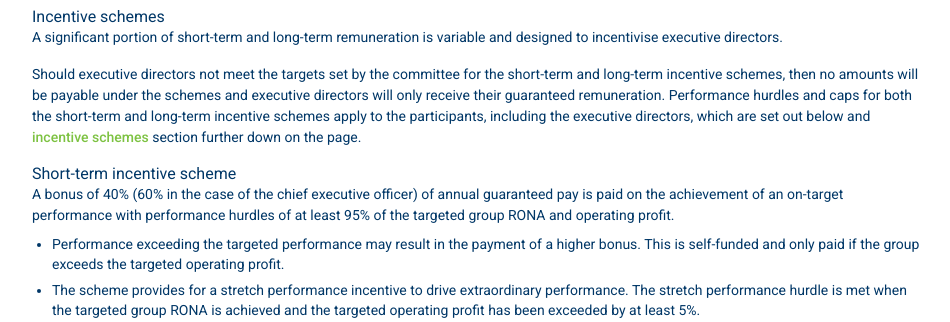
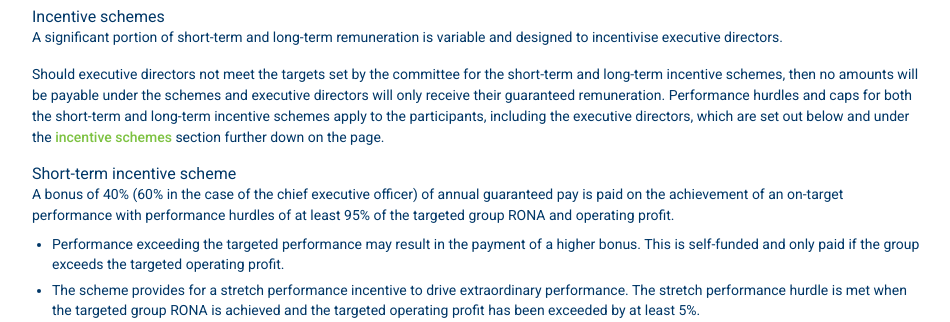
Before and after one commit to g2design/clicks_2018, a PHP site: page /pages/governance/rewarding_value.php in a window 1280 px wide. Shown: the part 3435-3757 px from the top of the page, without its empty margins (258-1208 px from the left). Run offline with PHP 8.4, Linux system fonts and the light colour scheme.

Commit message:
[Dev] Content population
[Dev] Content population

```diff
--- a/pages/governance/rewarding_value.php
+++ b/pages/governance/rewarding_value.php
@@ -141,7 +141,7 @@
                 <p>The annual pay increase of the executive directors is directly related to individual performance ratings and aligned to the annual increase ranges per performance rating as determined by the committee and applied consistently across the group. The sustainability of the group’s business is critical in determining remuneration and the board is satisfied that the performance targets do not encourage increased risk-taking by the executives.</p>
                 <h5 class="margin-bottom-0">Incentive schemes</h5>
                 <p>A significant portion of short-term and long-term remuneration is variable and designed to incentivise executive directors.</p>
-                <p>Should executive directors not meet the targets set by the committee for the short-term and long-term incentive schemes, then no amounts will be payable under the schemes and executive directors will only receive their guaranteed remuneration. Performance hurdles and caps for both the short-term and long-term incentive schemes apply to the participants, including the executive directors, which are set out below and <a href="pages/governance/rewarding_value#incentive-scheme">incentive schemes</a> section further down on the page.</p>
+                <p>Should executive directors not meet the targets set by the committee for the short-term and long-term incentive schemes, then no amounts will be payable under the schemes and executive directors will only receive their guaranteed remuneration. Performance hurdles and caps for both the short-term and long-term incentive schemes apply to the participants, including the executive directors, which are set out below and under the <a href="pages/governance/rewarding_value#incentive-scheme">incentive schemes</a> section further down on the page.</p>
                 <h5 class="margin-bottom-0">Short-term incentive scheme</h5>
                 <p class="margin-bottom-5px">A bonus of 40% (60% in the case of the chief executive officer) of annual guaranteed pay is paid on the achievement of an on-target performance with performance hurdles of at least 95% of the targeted group RONA and operating profit.</p>
                 <ul class="margin-top-0">
```
